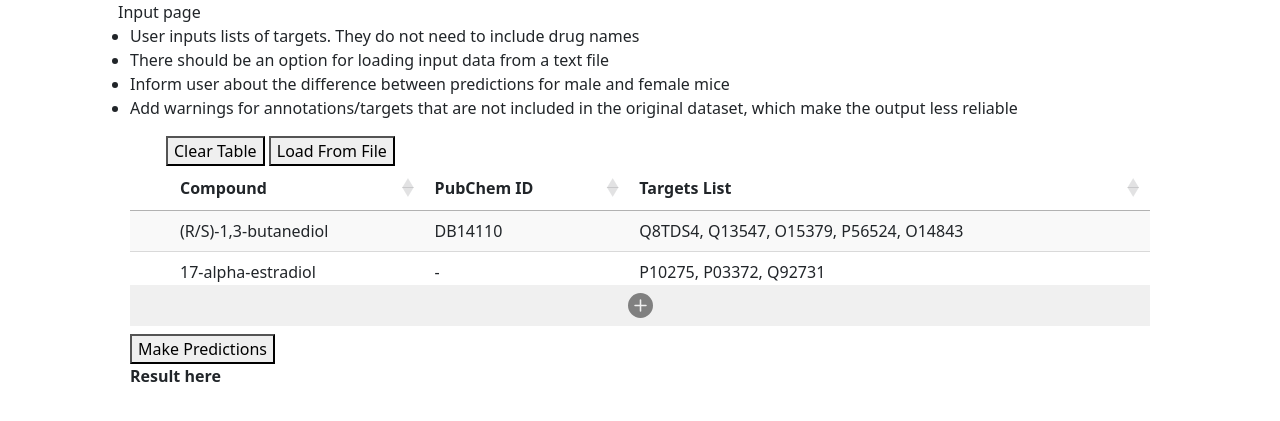
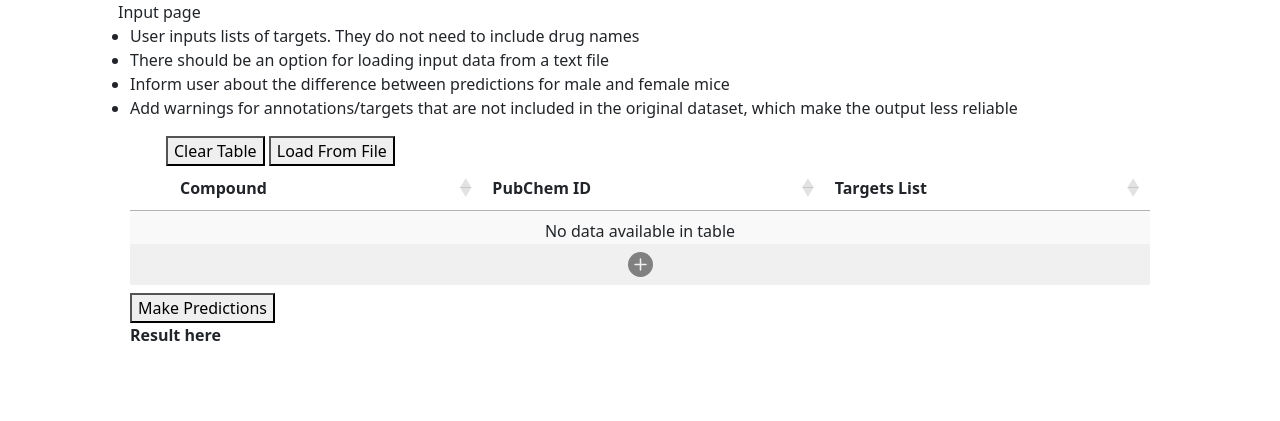
Before and after one commit to caioedurib/lodprime_source, a Flask app: template templates/input.html in a window 1280 px wide. Shown: the part 56-477 px from the top of the page. Run offline with Flask 3, Linux system fonts and the light colour scheme; the template is opened without the code that fills it, so the values that code supplies are empty; some libraries are stand-ins or nearby versions.

Commit message:
Added "localstorage". Table is now saved when rows are edited/removed. Removed "default" inputs. Localstorage is cleared when clicking "clear table". Removed unneeded data processing before sending to python for predictions ("removerow" column). Split out some potentially re-usable functions. Added comments, shifted some bits around.

```diff
--- a/static/tablegen.js
+++ b/static/tablegen.js
@@ -9,25 +9,49 @@ function CreateTable(table_id, info_bool, paging_bool, searching_bool) {
     return gen_table;
 }
 
-function InputTable_AddRow() {
+// Convert table data into JSON
+function convertTableJSON(table) {
+   let tableArray = structuredClone(table.rows().data().toArray());
+
+   // Convert table into a formatted JSON object
+   formattedTable = []
+   for (let i = 0; i < tableArray.length; i++) {
+        let row = tableArray[i];
+        if(Array.isArray(row[3])) {
+            row[3] = row[3].toString();
+        }
+        row[3] = row[3].replaceAll(' ','').split(",") // Convert targets to array, removing spaces
+        formattedTable.push({removeCol: row[0], compound: row[1], pubchem: row[2], targets:row[3]});
+   }
+   return JSON.stringify(formattedTable);
+}
+
+// Remove a single row from the table
+function InputTable_RemoveRow(delRow) {
+  let table = new DataTable('#table_input');
+  table.row(delRow).remove().draw();
+  saveTable();
+}
+
+// Clear the whole table and local data
+function InputTable_ClearTable() {
+  let table = new DataTable('#table_input');
+  table.clear().draw();
+  localStorage.removeItem("DataTables_tableData");
+}
+
+// Add a row to the table.
+function InputTable_AddRow(compound, pubchem, targets) {
     var table = new DataTable('#table_input');
     removeIcon = '<svg xmlns="http://www.w3.org/2000/svg" width="16" height="16" fill="darkRed"\
         class="bi bi-x-circle-fill" viewBox="0 0 16 16" onclick="InputTable_RemoveRow($(this).parents(\'tr\'))">\
         <path d="M16 8A8 8 0 1 1 0 8a8 8 0 0 1 16 0M5.354 4.646a.5.5 0 1 0-.708.708L7.293 8l-2.647 2.646a.5.5 0 0 0\
         .708.708L8 8.707l2.646 2.647a.5.5 0 0 0 .708-.708L8.707 8l2.647-2.646a.5.5 0 0 0-.708-.708L8 7.293z"/>\
         </svg>'
-    table.row.add([removeIcon,'','','']).draw();
+    table.row.add([removeIcon, compound.toString(), pubchem.toString(), targets.toString()]).draw();
 }
 
-function InputTable_RemoveRow(delRow) {
-  let table = new DataTable('#table_input'); // Select table
-  table.row(delRow).remove().draw();
-}
-
-function InputTable_LoadFromFile() {
-  // #Todo
-}
-
+// Gen colour based on prediction result 0-100
 function getColor(value){
     //value from 0 to 1
     value = 1 - value // Flip, otherwise it does red for high values
@@ -35,19 +59,11 @@ function getColor(value){
     return ["hsl(",hue,",100%,50%)"].join("");
 }
 
+// Send data to python to get predictions.
 function InputTable_MakePredictions(){
    // Select table as DataTable instance, convert data to array (deep copy)
    let table = $('#table_input').DataTable();
-   let tableArray = structuredClone(table.rows().data().toArray());
-
-   // Convert table into a formatted JSON object
-   formattedTable = []
-   for (let i = 0; i < tableArray.length; i++) {
-        row = tableArray[i];
-        row[3] = row[3].replaceAll(' ','').split(",") // Convert targets to array, removing spaces
-        formattedTable.push({compound: row[1], pubchem: row[2], targets:row[3]});
-   }
-   let tableJSON = JSON.stringify(formattedTable);
+   let tableJSON = convertTableJSON(table);
 
    // Send AJAX request, append returned html to the page.
    $.post(window.location, { targets_list: tableJSON}, function(data) {
@@ -68,7 +84,27 @@ function InputTable_MakePredictions(){
    })
 }
 
-function InputTable_ClearTable() {
-  let table = new DataTable('#table_input'); // Select table
-  table.clear().draw();
+// Save table contents to localstorage
+function saveTable() {
+    let table = $('#table_input').DataTable();
+    let tableJSON = convertTableJSON(table);
+    localStorage.setItem('DataTables_tableData', tableJSON);
 }
+
+// Load table from localstorage
+function loadTable() {
+    let loadData = localStorage.getItem('DataTables_tableData');
+    // Check if it's valid JSON, return empty if not.
+    if(!loadData){
+        return;
+    }
+    let parseData = JSON.parse(loadData);
+    for ( i = 0; i < parseData.length; i++) {
+        row = parseData[i];
+        InputTable_AddRow(row.compound, row.pubchem, row.targets)
+    }
+}
+
+function InputTable_LoadFromFile() {
+  // #Todo
+}
--- a/templates/input.html
+++ b/templates/input.html
@@ -18,17 +18,21 @@
 <script defer src="https://cdn.datatables.net/2.0.7/js/dataTables.bootstrap5.js"></script>
 <script defer src="{{url_for('static', filename='dataTables.cellEdit.js')}}"></script>
 <script defer src="{{url_for('static', filename='tablegen.js')}}"></script>
-<script>
+<script defer>
     $(window).bind("load", function() {
-        var table = CreateTable('#table_input', false, false, false);
+        var table = CreateTable('#table_input', false, false, false); // Create datatable
+
+        // Load data from localmemory, and make columns editable.
+        loadTable();
         table.MakeCellsEditable({
             "onUpdate": tableUpdated,
             "columns": [1,2,3]
         });
     });
 
+    // When updated, save table content to localstorage.
     function tableUpdated(updatedCell, updatedRow, oldValue) {
-        // Dummy function to stop plugin complaining.
+        saveTable();
     }
 </script>
 {% endblock %}
@@ -68,22 +72,10 @@
             </tr>
             </thead>
             <tbody>
-            <tr>
-                <td>{{ removeIcon() }}</td>
-                <td>(R/S)-1,3-butanediol</td>
-                <td>DB14110</td>
-                <td>Q8TDS4, Q13547, O15379, P56524, O14843</td>
 
-            </tr>
-            <tr>
-                <td>{{ removeIcon() }}</td>
-                <td>17-alpha-estradiol</td>
-                <td>-</td>
-                <td>P10275, P03372, Q92731</td>
-            </tr>
             </tbody>
         </table>
-        <div id="addRow" onclick="InputTable_AddRow()">
+        <div id="addRow" onclick="InputTable_AddRow('','','')">
             {{ addIcon() }}
         </div>
     </div>
```
